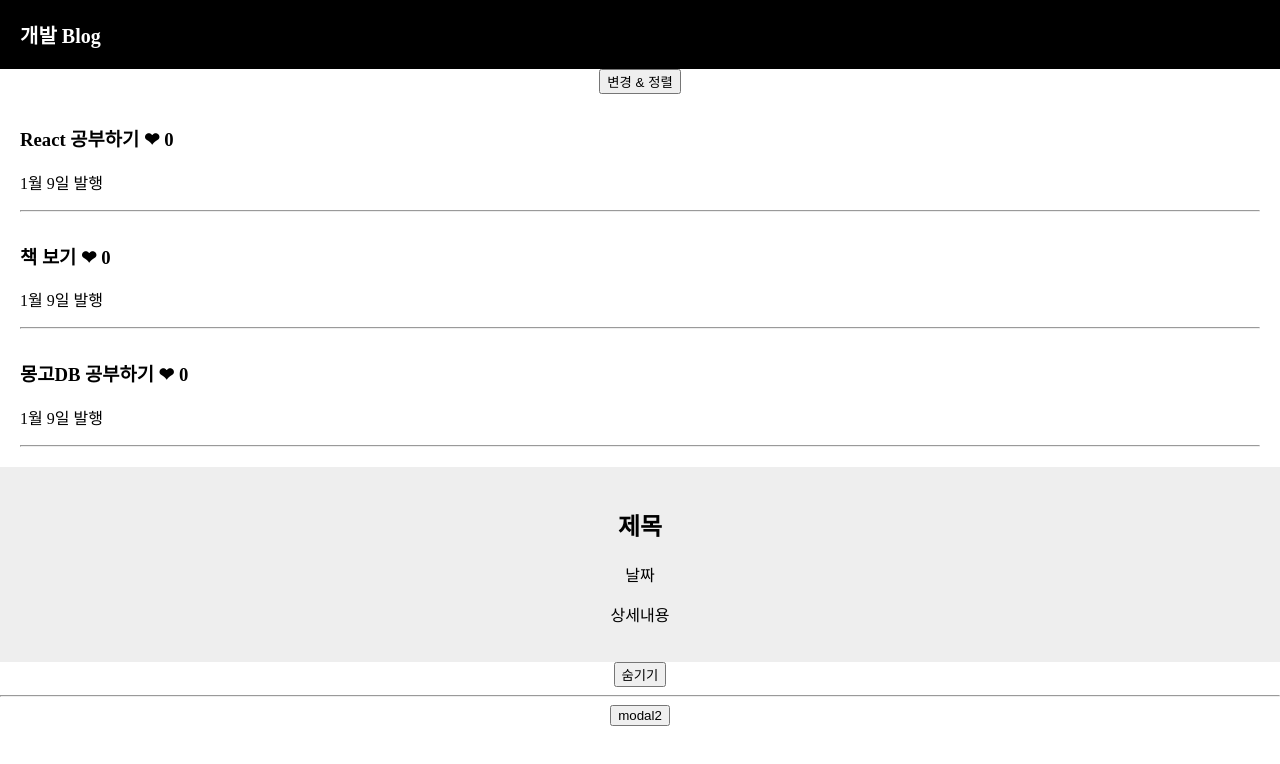
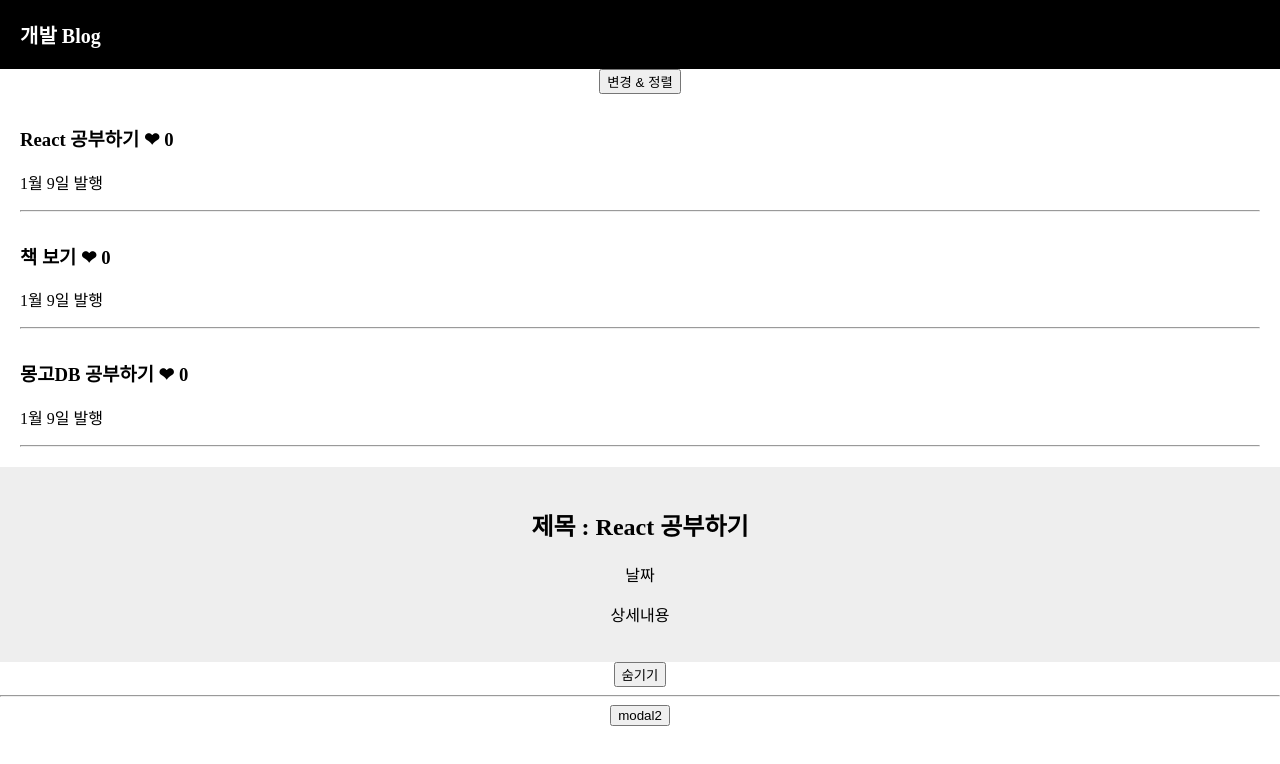
Before and after one commit to k9want/react-study, a React (Create React App) app: page / in a window 1280 px wide. Both pictures are taken after a click on the button "보여주기". Shown: the top 764 px of the page. Built offline with nearby package versions, Linux system fonts and the light colour scheme.

Commit message:
modal 제목 바뀌게끔 구현

```diff
--- a/src/App.js
+++ b/src/App.js
@@ -10,10 +10,9 @@ function App() {
   ]);
 
   let [좋아요, 좋아요변경] = useState([0, 0, 0]); // 1.개별로 좋아요 구현을 위해 우선 좋아요를 Array로 바꾼다.
-
   let [modal, modal변경] = useState(false);
-
   let [modal2, modal2변경] = useState(false);
+  let [방금누른제목, 방금누른제목변경] = useState(0);
 
   function 제목바꾸기() {
     var newArray = [...글제목];
@@ -52,7 +51,11 @@ function App() {
       {글제목.map((a, i) => {
         return (
           <div className="list">
-            <h3>
+            <h3
+              onClick={() => {
+                방금누른제목변경(i);
+              }}
+            >
               {a} <span onClick={() => 좋아요바꾸기(i)}> ❤ </span>
               {좋아요[i]}
             </h3>
@@ -61,7 +64,10 @@ function App() {
           </div>
         );
       })}
-      {modal === true ? <Modal /> : null}
+
+      {modal === true ? (
+        <Modal 글제목={글제목} 방금누른제목={방금누른제목} />
+      ) : null}
       <button onClick={() => modal변경(!modal)}>
         {modal === true ? "숨기기" : "보여주기"}
       </button>
@@ -72,10 +78,10 @@ function App() {
   );
 }
 
-function Modal() {
+function Modal(props) {
   return (
     <div className="modal">
-      <h2>제목</h2>
+      <h2>제목 : {props.글제목[props.방금누른제목]}</h2>
       <p>날짜</p>
       <p>상세내용</p>
     </div>
```
